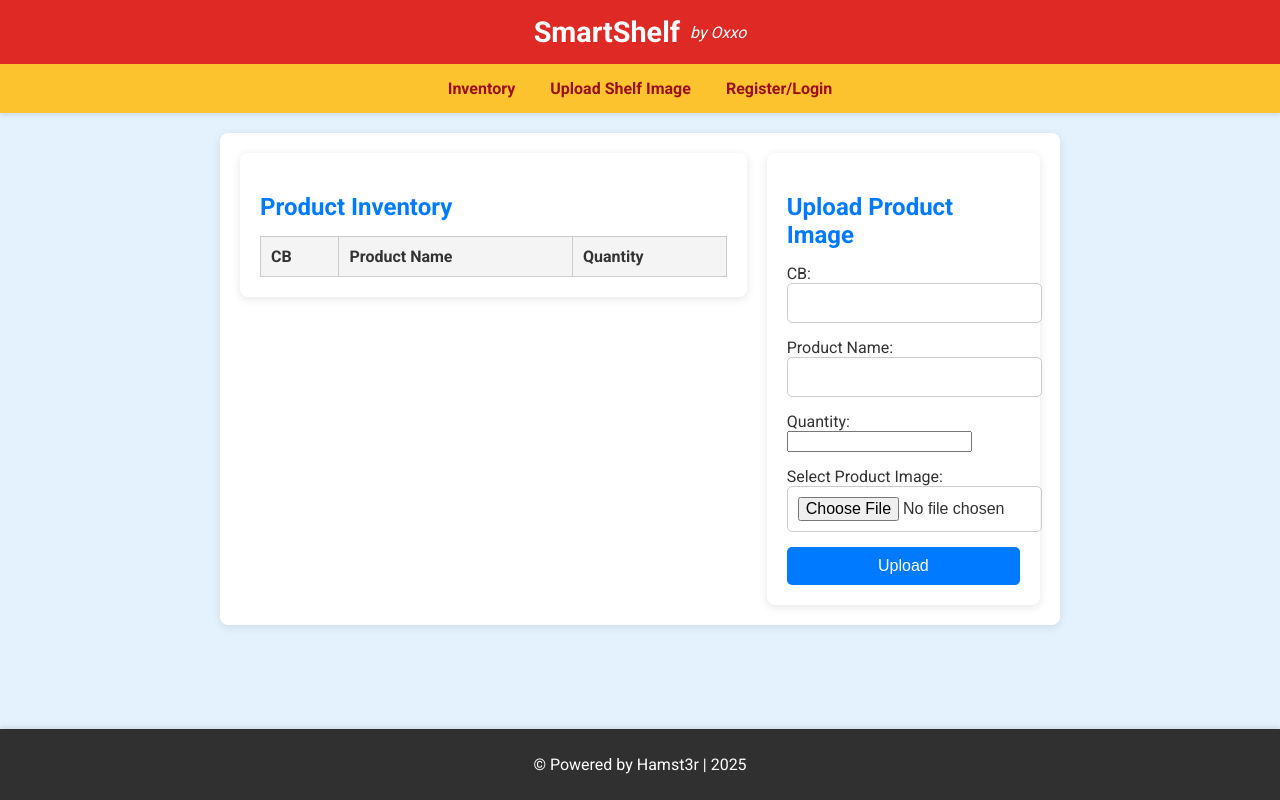
After one commit to ferrc897/HACK_FEMSA, a Flask app: page /inventory in a window 1280 px wide. The commit adds this page. Run offline with Flask 2, Linux system fonts and the light colour scheme; lists and menus that the app fills with data are empty.

Commit message:
Added the inventory function/section so users can see the invetory quantities and availability

```diff
--- a/Interfaz/image-comparison-app/app/__init__.py
+++ b/Interfaz/image-comparison-app/app/__init__.py
@@ -6,6 +6,7 @@ db = SQLAlchemy()
 def create_app():
     app = Flask(__name__)
     app.config.from_pyfile('../instance/config.py')  # Ensure the config file is correctly loaded
+    app.secret_key = app.config['SECRET_KEY']  # Load SECRET_KEY from the configuration file
 
     db.init_app(app)
 
--- a/Interfaz/image-comparison-app/app/routes.py
+++ b/Interfaz/image-comparison-app/app/routes.py
@@ -2,16 +2,35 @@ from flask import Blueprint, render_template, request, redirect, url_for, flash,
 from werkzeug.utils import secure_filename
 from werkzeug.security import generate_password_hash, check_password_hash
 from app import db
-from app.models import User  # Import the User model
+from app.models import User, Product  # Import the User and Product models
 import os
+import csv
 
 app = Blueprint('app', __name__)
 
-UPLOAD_FOLDER = 'app/static/uploads'
+UPLOAD_FOLDER = 'uploads'  # Ensure this matches the folder name
 ALLOWED_EXTENSIONS = {'png', 'jpg', 'jpeg', 'gif', 'pdf'}
+CSV_FILE = 'CSV.csv'
 
 def allowed_file(filename):
     return '.' in filename and filename.rsplit('.', 1)[1].lower() in ALLOWED_EXTENSIONS
+
+def read_inventory():
+    inventory = []
+    if os.path.exists(CSV_FILE):
+        with open(CSV_FILE, mode='r', encoding='utf-8') as file:  # Ensure proper encoding
+            reader = csv.DictReader(file)
+            for row in reader:
+                inventory.append({'name': row['Nombre'], 'quantity': 10})  # Add dummy quantity
+    return inventory
+
+def write_inventory(product_name, product_quantity, product_image):
+    file_exists = os.path.exists(CSV_FILE)
+    with open(CSV_FILE, mode='a', newline='') as file:
+        writer = csv.DictWriter(file, fieldnames=['name', 'quantity', 'image'])
+        if not file_exists:
+            writer.writeheader()
+        writer.writerow({'name': product_name, 'quantity': product_quantity, 'image': product_image})
 
 @app.route('/')
 def home():
@@ -79,19 +98,28 @@ def logout():
 @app.route('/upload_product', methods=['GET', 'POST'])
 def upload_product():
     if request.method == 'POST':
-        if 'product_image' not in request.files:  # Cambiado de 'file' a 'product_image'
-            flash('No file part', 'error')
+        product_name = request.form['product_name']
+        product_quantity = request.form['product_quantity']
+        product_image = request.files['product_image']
+
+        if not product_image or not allowed_file(product_image.filename):
+            flash('Invalid file or no file selected!', 'error')
             return redirect(request.url)
-        file = request.files['product_image']  # Cambiado de 'file' a 'product_image'
-        if file.filename == '':
-            flash('No selected file', 'error')
-            return redirect(request.url)
-        if file and allowed_file(file.filename):
-            filename = secure_filename(file.filename)
-            file.save(os.path.join(UPLOAD_FOLDER, filename))
-            flash('Product image uploaded successfully!', 'success')
-            return redirect(url_for('app.home'))
-    return render_template('upload_product.html')
+
+        filename = secure_filename(product_image.filename)
+        product_image.save(os.path.join(UPLOAD_FOLDER, filename))
+
+        # Save product to the database
+        new_product = Product(name=product_name, quantity=product_quantity, image=filename)
+        db.session.add(new_product)
+        db.session.commit()
+
+        flash('Product added successfully!', 'success')
+        return redirect(url_for('app.upload_product'))
+
+    # Fetch all products from the database
+    products = Product.query.all()
+    return render_template('upload_product.html', products=products)
 
 @app.route('/upload_shelf', methods=['GET', 'POST'])
 def upload_shelf():
@@ -159,3 +187,41 @@ def auth():
             return redirect(url_for('app.home'))
 
     return render_template('register_login.html')
+
+# Dummy database for inventory
+inventory_db = []
+
+@app.route('/inventory', methods=['GET', 'POST'])
+def inventory():
+    if request.method == 'POST':
+        product_cb = request.form['product_cb']
+        product_name = request.form['product_name']
+        product_quantity = request.form['product_quantity']
+        product_image = request.files['product_image']
+
+        if not product_image or not allowed_file(product_image.filename):
+            flash('Invalid file or no file selected!', 'error')
+            return redirect(request.url)
+
+        # Rename the image file to the CB value
+        filename = secure_filename(f"{product_cb}.{product_image.filename.rsplit('.', 1)[1].lower()}")
+        image_path = os.path.join(UPLOAD_FOLDER, filename)
+        os.makedirs(UPLOAD_FOLDER, exist_ok=True)  # Ensure the folder exists
+        product_image.save(image_path)
+
+        # Add the product to the dummy database
+        inventory_db.append({
+            'cb': product_cb,
+            'name': product_name,
+            'quantity': product_quantity,
+            'image': filename,
+            'charola': 'N/A',  # Dummy data for charola
+            'posicion': 'N/A',  # Dummy data for posicion
+            'frentes': 'N/A'  # Dummy data for frentes
+        })
+
+        flash('Product added successfully!', 'success')
+        return redirect(url_for('app.inventory'))
+
+    # Pass the dummy database to the template
+    return render_template('inventory.html', products=inventory_db)
--- a/Interfaz/image-comparison-app/app/static/css/styles.css
+++ b/Interfaz/image-comparison-app/app/static/css/styles.css
@@ -115,7 +115,7 @@ h1 {
 }
 
 h2 {
-    color: #007bff;
+    color: #9b101a;
     margin-bottom: 20px;
 }
 
@@ -165,3 +165,124 @@ footer {
     width: 100%;
     box-shadow: 0 -2px 5px rgba(0, 0, 0, 0.1);
 }
+
+.inventory-container {
+    display: flex;
+    gap: 20px;
+    align-items: flex-start;
+}
+
+.inventory-grid {
+    flex: 2;
+    background: #ffffff;
+    padding: 20px;
+    border-radius: 8px;
+    box-shadow: 0 2px 10px rgba(0, 0, 0, 0.1);
+}
+
+.inventory-grid h2 {
+    margin-bottom: 15px;
+    color: #007bff;
+}
+
+.inventory-grid table {
+    width: 100%;
+    border-collapse: collapse;
+}
+
+.inventory-grid table th,
+.inventory-grid table td {
+    border: 1px solid #ccc;
+    padding: 10px;
+    text-align: left;
+}
+
+.inventory-grid table th {
+    background: #f4f4f4;
+    font-weight: bold;
+}
+
+.upload-form {
+    flex: 1;
+    background: #ffffff;
+    padding: 20px;
+    border-radius: 8px;
+    box-shadow: 0 2px 10px rgba(0, 0, 0, 0.1);
+}
+
+.upload-form h2 {
+    margin-bottom: 15px;
+    color: #007bff;
+}
+
+.modal {
+    position: fixed;
+    top: 0;
+    left: 0;
+    width: 100%;
+    height: 100%;
+    background-color: rgba(0, 0, 0, 0.5);
+    display: flex;
+    justify-content: center;
+    align-items: center;
+    z-index: 1000;
+}
+
+.modal-content {
+    background: #ffffff;
+    padding: 20px;
+    border-radius: 8px;
+    width: 80%;
+    max-width: 500px;
+    box-shadow: 0 2px 10px rgba(0, 0, 0, 0.1);
+    position: relative;
+}
+
+.modal-content h2 {
+    margin-top: 0;
+    color: #007bff;
+}
+
+.modal-content .close {
+    position: absolute;
+    top: 10px;
+    right: 15px;
+    font-size: 1.5rem;
+    cursor: pointer;
+    color: #333;
+}
+
+.modal-content table {
+    width: 100%;
+    border-collapse: collapse;
+    margin-top: 15px;
+}
+
+.modal-content table th,
+.modal-content table td {
+    border: 1px solid #ccc;
+    padding: 10px;
+    text-align: left;
+}
+
+.modal-content table th {
+    background: #f4f4f4;
+    font-weight: bold;
+}
+
+.image-container {
+    width: 100px;
+    height: 100px;
+    display: flex;
+    justify-content: center;
+    align-items: center;
+    overflow: hidden;
+    border: 1px solid #ccc;
+    border-radius: 5px;
+}
+
+.image-container img {
+    width: 100%;
+    height: 100%;
+    object-fit: cover; /* Ensures the image fits within the square */
+}
--- a/Interfaz/image-comparison-app/app/static/js/scripts.js
+++ b/Interfaz/image-comparison-app/app/static/js/scripts.js
@@ -40,4 +40,45 @@ document.addEventListener('DOMContentLoaded', function() {
             registerSection.style.display = 'block';
         });
     }
+
+    const inventoryTable = document.getElementById('inventory-table');
+    const modal = document.getElementById('product-modal');
+    const modalCharola = document.getElementById('modal-charola');
+    const modalPosicion = document.getElementById('modal-posicion');
+    const modalFrentes = document.getElementById('modal-frentes');
+    const modalImage = document.getElementById('modal-image');
+    const closeModal = document.querySelector('.modal .close');
+
+    if (inventoryTable) {
+        inventoryTable.addEventListener('click', function(event) {
+            const row = event.target.closest('tr');
+            if (row) {
+                modalCharola.textContent = row.dataset.charola || 'N/A';
+                modalPosicion.textContent = row.dataset.posicion || 'N/A';
+                modalFrentes.textContent = row.dataset.frentes || 'N/A';
+
+                // Read the data-image attribute and assign it to the modal image src
+                const imageSrc = row.dataset.image;
+                if (imageSrc) {
+                    modalImage.src = imageSrc;
+                } else {
+                    modalImage.src = ''; // Clear the image if no source is found
+                }
+
+                modal.style.display = 'flex';
+            }
+        });
+    }
+
+    if (closeModal) {
+        closeModal.addEventListener('click', function() {
+            modal.style.display = 'none';
+        });
+    }
+
+    window.addEventListener('click', function(event) {
+        if (event.target === modal) {
+            modal.style.display = 'none';
+        }
+    });
 });
--- a/Interfaz/image-comparison-app/app/templates/base.html
+++ b/Interfaz/image-comparison-app/app/templates/base.html
@@ -11,14 +11,14 @@
     <header>
         <div class="header-title">
             <h1>SmartShelf</h1>
-            <p>by OXXO</p>
+            <p>by Oxxo</p>
         </div>
         <div class="header-nav">
             <nav>
                 <ul>
-                    <li><a href="{{ url_for('app.upload_product') }}">Upload Product Image</a></li>
+                    <li><a href="{{ url_for('app.inventory') }}">Inventory</a></li>
                     <li><a href="{{ url_for('app.upload_shelf') }}">Upload Shelf Image</a></li>
-                    <li style="margin-left: auto;"><a href="{{ url_for('app.auth') }}">Register/Login</a></li> <!-- Positioned to the far right -->
+                    <li style="margin-left: auto;"><a href="{{ url_for('app.auth') }}">Register/Login</a></li>
                 </ul>
             </nav>
         </div>
--- /dev/null
+++ b/Interfaz/image-comparison-app/app/templates/inventory.html
@@ -0,0 +1,84 @@
+{% extends "base.html" %}
+
+{% block title %}Inventory{% endblock %}
+
+{% block content %}
+<div class="container inventory-container">
+    <div class="inventory-grid">
+        <h2>Product Inventory</h2>
+        <table id="inventory-table">
+            <thead>
+                <tr>
+                    <th>CB</th>
+                    <th>Product Name</th>
+                    <th>Quantity</th>
+                </tr>
+            </thead>
+            <tbody>
+                {% for product in products %}
+                <tr data-charola="{{ product.charola }}"
+                    data-posicion="{{ product.posicion }}"
+                    data-frentes="{{ product.frentes }}"
+                    data-image="{{ url_for('static', filename='uploads/' + product.image) }}">
+                    <td>{{ product.cb }}</td>
+                    <td>{{ product.name }}</td>
+                    <td>{{ product.quantity }}</td>
+                </tr>
+                {% endfor %}
+            </tbody>
+        </table>
+    </div>
+    <div class="upload-form">
+        <h2>Upload Product Image</h2>
+        <form action="{{ url_for('app.inventory') }}" method="POST" enctype="multipart/form-data">
+            <div class="form-group">
+                <label for="product_cb">CB:</label>
+                <input type="text" id="product_cb" name="product_cb" required>
+            </div>
+            <div class="form-group">
+                <label for="product_name">Product Name:</label>
+                <input type="text" id="product_name" name="product_name" required>
+            </div>
+            <div class="form-group">
+                <label for="product_quantity">Quantity:</label>
+                <input type="number" id="product_quantity" name="product_quantity" required>
+            </div>
+            <div class="form-group">
+                <label for="product_image">Select Product Image:</label>
+                <input type="file" id="product_image" name="product_image" accept="image/*" required>
+            </div>
+            <button type="submit">Upload</button>
+        </form>
+    </div>
+</div>
+
+<!-- Pop-up Modal -->
+<div id="product-modal" class="modal" style="display: none;">
+    <div class="modal-content">
+        <span class="close">&times;</span>
+        <h2>Product Details</h2>
+        <table>
+            <thead>
+                <tr>
+                    <th>Charola</th>
+                    <th>Posicion en Charola</th>
+                    <th>Cantidad de Frentes</th>
+                    <th>Imagen</th>
+                </tr>
+            </thead>
+            <tbody>
+                <tr>
+                    <td id="modal-charola"></td>
+                    <td id="modal-posicion"></td>
+                    <td id="modal-frentes"></td>
+                    <td>
+                        <div class="image-container">
+                            <img id="modal-image" src="" alt="Product Image">
+                        </div>
+                    </td>
+                </tr>
+            </tbody>
+        </table>
+    </div>
+</div>
+{% endblock %}
--- a/Interfaz/image-comparison-app/app/templates/upload_product.html
+++ b/Interfaz/image-comparison-app/app/templates/upload_product.html
@@ -4,7 +4,7 @@
 
 {% block content %}
 <div class="container">
-    <h1>Upload Product Image</h1>
+    <h2>Upload Product Image</h2>
     <form action="{{ url_for('app.upload_product') }}" method="POST" enctype="multipart/form-data">
         <div class="form-group">
             <label for="product_image">Select Product Image:</label>
--- a/Interfaz/image-comparison-app/app/templates/upload_shelf.html
+++ b/Interfaz/image-comparison-app/app/templates/upload_shelf.html
@@ -4,7 +4,7 @@
 
 {% block content %}
 <div class="container">
-    <h1>Upload Shelf Image</h1>
+    <h2>Upload Shelf Image</h2>
     <form action="{{ url_for('app.upload_shelf') }}" method="POST" enctype="multipart/form-data">
         <div class="form-group">
             <label for="shelf_image">Select Shelf Image:</label>
--- a/Interfaz/image-comparison-app/instance/config.py
+++ b/Interfaz/image-comparison-app/instance/config.py
@@ -2,10 +2,12 @@ import os
 
 UPLOAD_FOLDER = os.path.join(os.getcwd(), 'uploads')
 if not os.path.exists(UPLOAD_FOLDER):
-    os.makedirs(UPLOAD_FOLDER)  # Crea la carpeta si no existe
+    os.makedirs(UPLOAD_FOLDER)  # Create the folder if it doesn't exist
+
+CSV_FILE = os.path.join(os.getcwd(), 'CSV.csv')  # Path to the CSV file
 
 class Config:
-    SECRET_KEY = os.environ.get('SECRET_KEY') or 'your_default_secret_key'
+    SECRET_KEY = os.environ.get('SECRET_KEY') or 'your_default_secret_key'  # Ensure a default secret key is set
     UPLOAD_FOLDER = UPLOAD_FOLDER
     ALLOWED_EXTENSIONS = {'png', 'jpg', 'jpeg', 'gif', 'pdf'}
     MAX_CONTENT_LENGTH = 16 * 1024 * 1024  # 16 MB limit for uploads
```
Also changed, not shown: Interfaz/image-comparison-app/app/models.py (+9 -0 lines), 2 other files.
